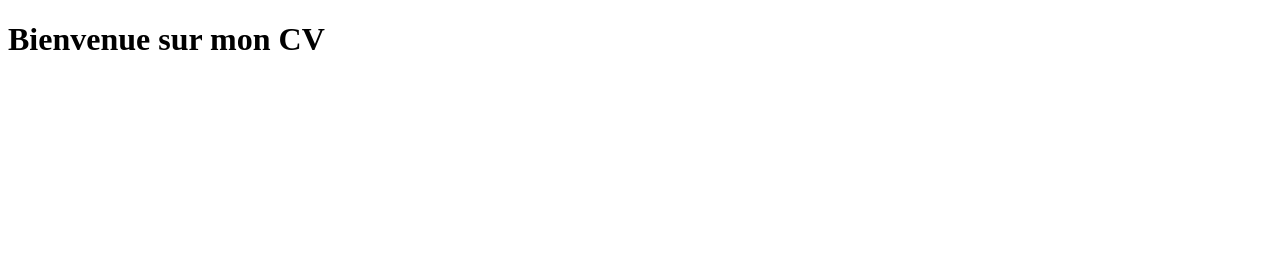
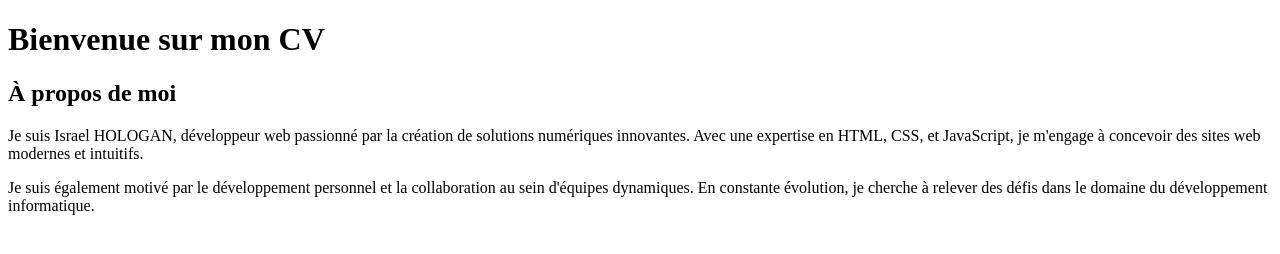
Before and after one commit to MMick431/moncv, a plain HTML site: page index.html in a window 1280 px wide. Drawn offline with Linux system fonts and the light colour scheme; files whose address does not match are found by name.

Commit message:
mise en place de la section description

```diff
--- a/index.html
+++ b/index.html
@@ -8,5 +8,17 @@
   </head>
   <body>
     <h1>Bienvenue sur mon CV</h1>
+     <!-- Section Description -->
+     <section>
+        <h2>À propos de moi</h2>
+        <p>
+            Je suis Israel HOLOGAN, développeur web passionné par la création de solutions numériques innovantes.
+            Avec une expertise en HTML, CSS, et JavaScript, je m'engage à concevoir des sites web modernes et intuitifs.
+        </p>
+        <p>
+            Je suis également motivé par le développement personnel et la collaboration au sein d'équipes dynamiques.
+            En constante évolution, je cherche à relever des défis dans le domaine du développement informatique.
+        </p>
+    </section>
   </body>
 </html>
```
